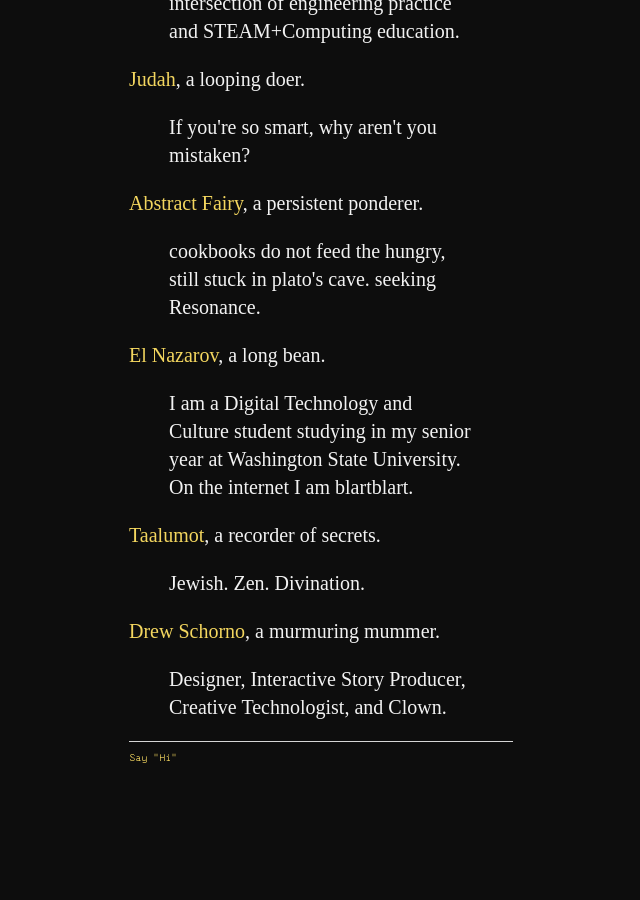
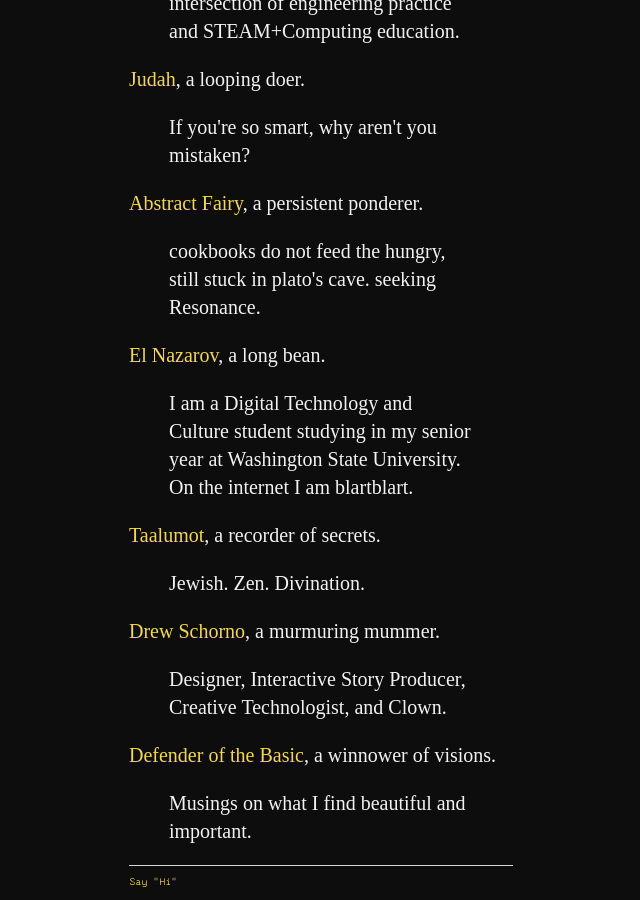
Before and after one commit to ray-dorai/ray-dorai.github.io, a Jekyll site: the page built from neighbors.html, in a window 1280 px wide and 900 px high, scrolled down 2082 px. Shown: the whole window, without its empty margins (319-959 px from the left). Built offline with Jekyll 4.4.1, drawn with Linux system fonts in a browser that asks for light colours; before the commit the page ends 2858 px from its top, so only the background shows below that.

Commit message:
Update neighbors.html

```diff
--- a/neighbors.html
+++ b/neighbors.html
@@ -41,6 +41,8 @@ title: Neighbors
                   <blockquote><p>Jewish. Zen. Divination.</p></blockquote> </p>
 		<p><a href="https://arcove.substack.com/">Drew Schorno</a>, a murmuring mummer.
                   <blockquote><p>Designer, Interactive Story Producer, Creative Technologist, and Clown.</p></blockquote> </p>
+		<p><a href="https://defenderofthebasic.substack.com/">Defender of the Basic</a>, a winnower of visions.
+                  <blockquote><p>Musings on what I find beautiful and important.</p></blockquote> </p>
 
 
 
```
